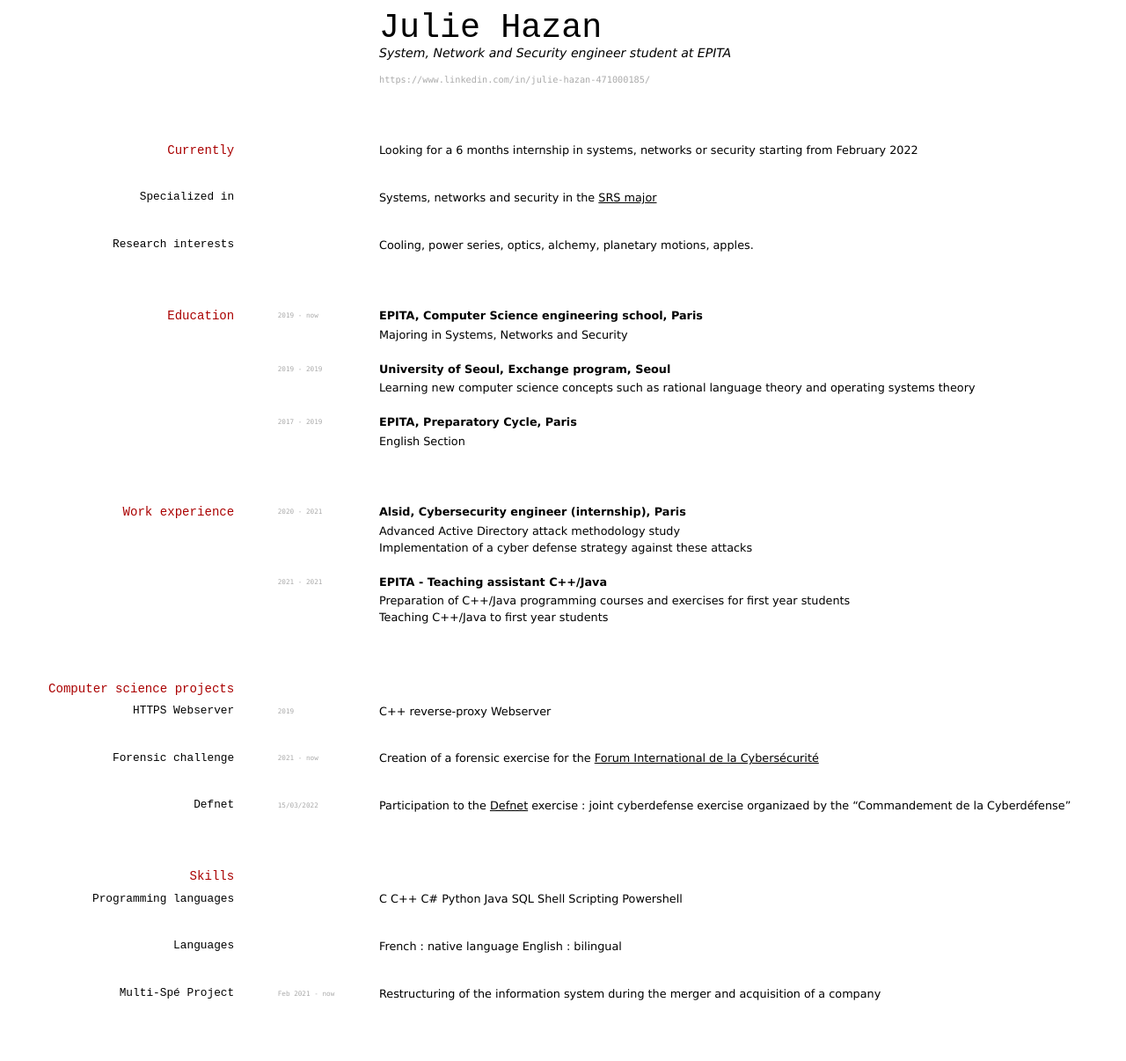
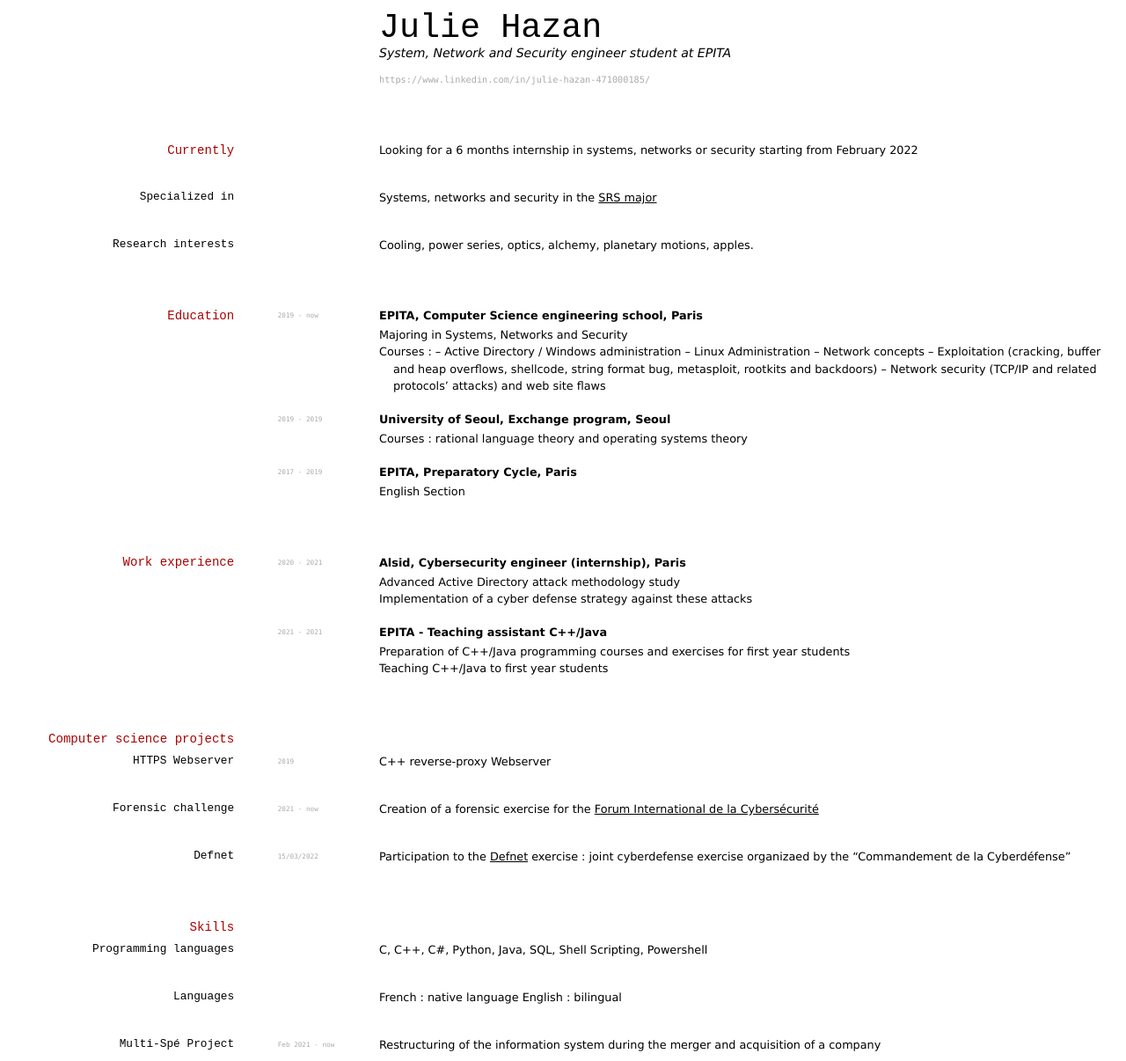
Before and after one commit to Heluge/Heluge.github.io, a Jekyll site: the page built from index.md, in a window 1280 px wide. Shown: the whole page at 88% size. Built offline with Jekyll 4.4.1, drawn with Linux system fonts in a browser that asks for light colours; before the commit the page ends 1148 px from its top, so only the background shows below that.

Commit message:
index.md : added courses

```diff
--- a/index.md
+++ b/index.md
@@ -30,12 +30,18 @@
 __EPITA, Computer Science engineering school, Paris__
 
 - Majoring in Systems, Networks and Security
+- Courses :
+-- Active Directory / Windows administration
+-- Linux Administration
+-- Network concepts
+-- Exploitation (cracking, buffer and heap overflows, shellcode, string format bug, metasploit, rootkits and backdoors)
+-- Network security (TCP/IP and related protocols' attacks) and web site flaws
 
 
 `2019 - 2019`
 __University of Seoul, Exchange program, Seoul__
 
-- Learning new computer science concepts such as rational language theory and operating systems theory
+- Courses : rational language theory and operating systems theory
 
 
 `2017 - 2019`
@@ -83,15 +89,7 @@
 
 ### Programming languages
 
-C
-C++
-C#
-Python
-Java
-SQL
-Shell Scripting
-Powershell
-
+C, C++, C#, Python, Java, SQL, Shell Scripting, Powershell
 
 ### Languages
 
```
